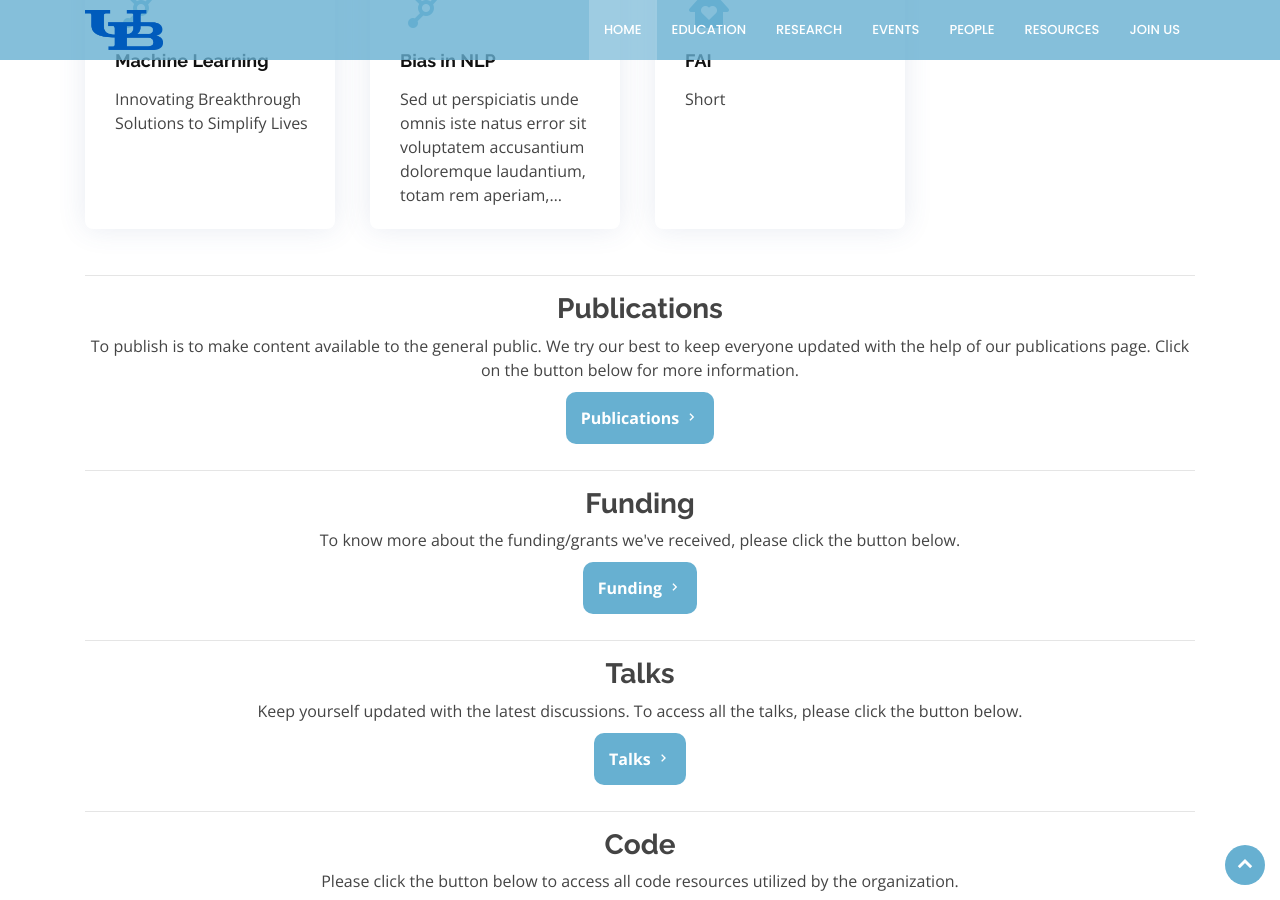
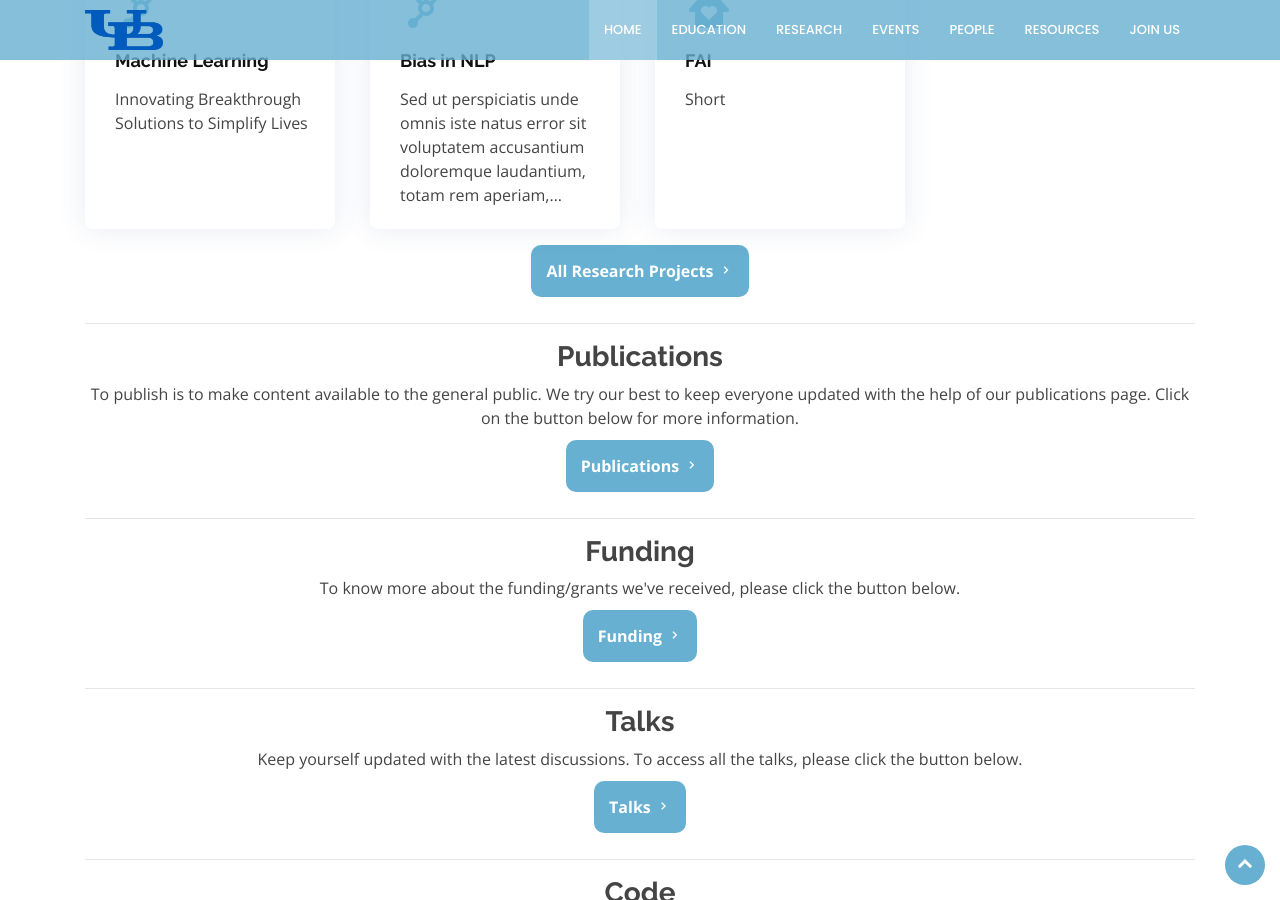
Before and after one commit to Mgeraci19/CS4SG.github.io, a Jekyll site: the page built from research.html, in a window 1280 px wide and 900 px high, scrolled down 366 px. Built offline with Jekyll 4.4.1, drawn with Linux system fonts in a browser that asks for light colours.

Commit message:
Update research.html

```diff
--- a/research.html
+++ b/research.html
@@ -8,13 +8,12 @@ title: Research
 <body>
 
 <!-- ----------------Projects---------------- -->
-<center><h3><b>Projects</b></h3>
+<center><h3><b>Projects</b></h3></center>
 <p style="padding-bottom: 8px;">Our faculty and students actively work on projects covering a broad range of exciting, cutting-edge topics including AI, big data, bioinformatics, cloud services, computing research, crypto-currency, cyber security, machine learning, Internet of Things, self-driving cars, smartphones, and 5G wireless.</p>
-</center>
  <!-- ======= Research Section ======= -->
-    {% assign title_string = "" %}
     <div class="row">
-        {% for research_project in site.research_projects %}
+        {% assign sorted = (site.research_projects | sort: 'date') %}
+        {% for research_project in sorted limit:4  %}
             <!-- create boxes to display on research page -->
             <div class="col-md-6 col-lg-3 d-flex align-items-stretch mb-5 mb-lg-0">
                 <div class="icon-box" data-aos="fade-up">
@@ -23,20 +22,10 @@ title: Research
                     <div id="textbox"><p class="description">{{ research_project.description | markdownify }}</p></div>
                 </div>
             </div>
-
-            <!-- create string with all titles -->
-            {% capture title_string %}{{ title_string | append: research_project.title }}{% endcapture %}
-            {% if forloop.last == false %}
-                {% capture title_string %}{{ title_string | append: "," }}{% endcapture %}
-            {% endif %}
             <!-- -------------------------------->
         {% endfor %}
-        <h3 style="display:none;">{{ title_string }}</h3>
     </div>
-    <script>
-        var title_string = "{{ title_string }}";
-        localStorage.setItem("title_string", title_string);
-    </script>
+    <center><a href="\research_project.html" style="text-decoration:none; border-radius: 10px; background-color:#67b0d1; border:0px; color:#ffffff; font-weight: bold; padding:15px; text-align: center;">All Research Projects <i class="bx bx-chevron-right"></i></a></center><br />
 <hr />
 
 <!-- ----------------Publications---------------- -->
```
